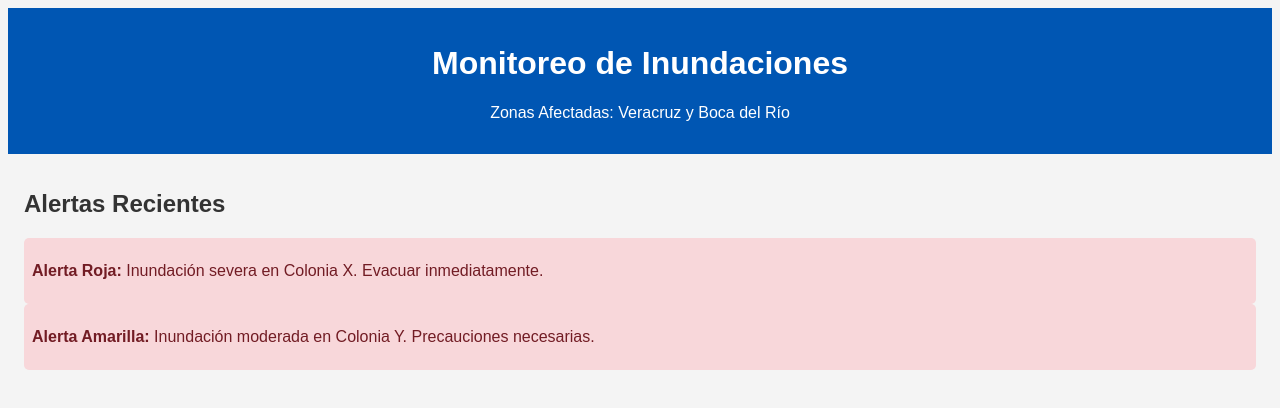
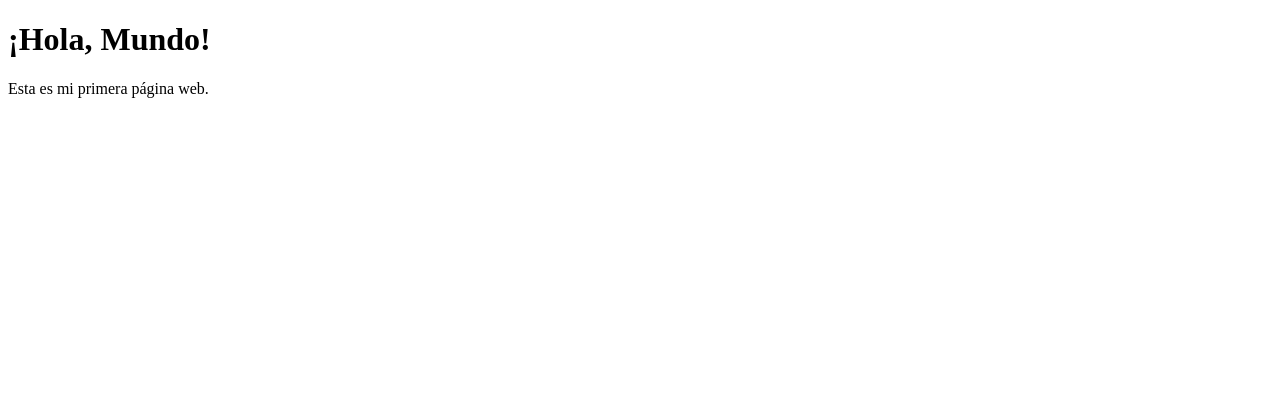
Before and after one commit to ieGustavoMP4/princesa, a plain HTML site: page index.html in a window 1280 px wide. Drawn offline with Linux system fonts and the light colour scheme.

Commit message:
Update index.html

```diff
--- a/index.html
+++ b/index.html
@@ -3,43 +3,10 @@
 <head>
     <meta charset="UTF-8">
     <meta name="viewport" content="width=device-width, initial-scale=1.0">
-    <title>Monitoreo de Inundaciones Veracruz-Boca del Río</title>
-    <style>
-        body {
-            font-family: Arial, sans-serif;
-            background-color: #f4f4f4;
-            color: #333;
-        }
-        header {
-            background-color: #0056b3;
-            color: white;
-            padding: 1em 0;
-            text-align: center;
-        }
-        section {
-            padding: 1em;
-        }
-        .alert {
-            background-color: #f8d7da;
-            color: #721c24;
-            padding: 0.5em;
-            border-radius: 5px;
-        }
-    </style>
+    <title>Mi Página Web</title>
 </head>
 <body>
-    <header>
-        <h1>Monitoreo de Inundaciones</h1>
-        <p>Zonas Afectadas: Veracruz y Boca del Río</p>
-    </header>
-    <section>
-        <h2>Alertas Recientes</h2>
-        <div class="alert">
-            <p><strong>Alerta Roja:</strong> Inundación severa en Colonia X. Evacuar inmediatamente.</p>
-        </div>
-        <div class="alert">
-            <p><strong>Alerta Amarilla:</strong> Inundación moderada en Colonia Y. Precauciones necesarias.</p>
-        </div>
-    </section>
+    <h1>¡Hola, Mundo!</h1>
+    <p>Esta es mi primera página web.</p>
 </body>
 </html>
```
